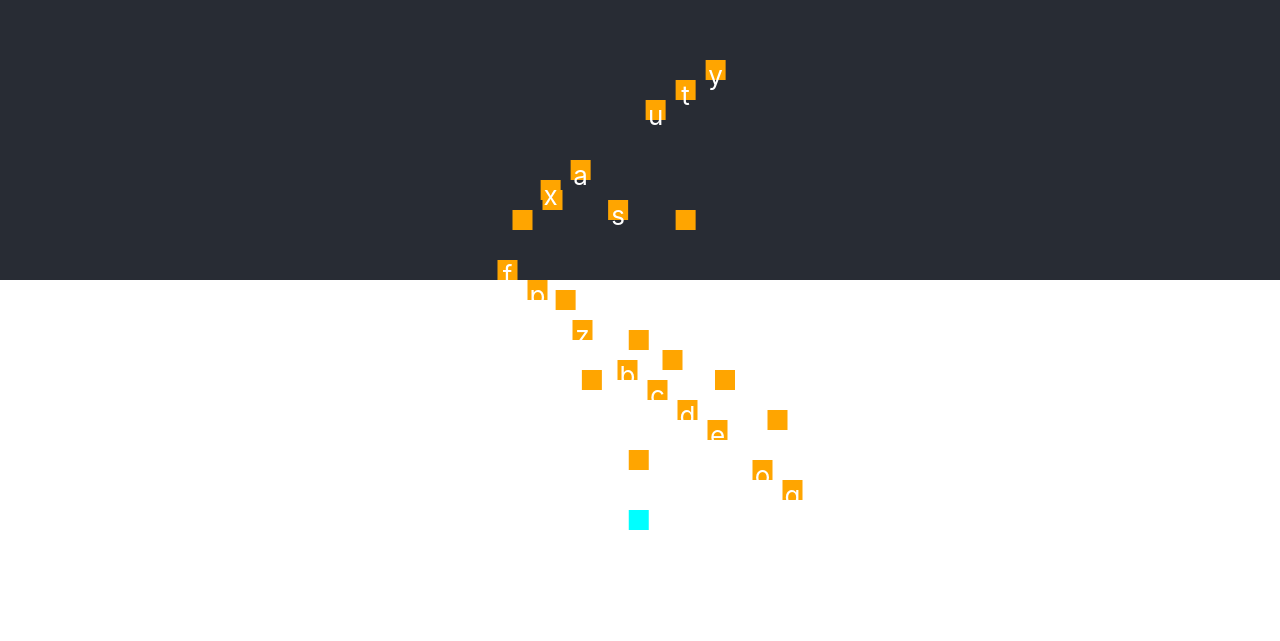
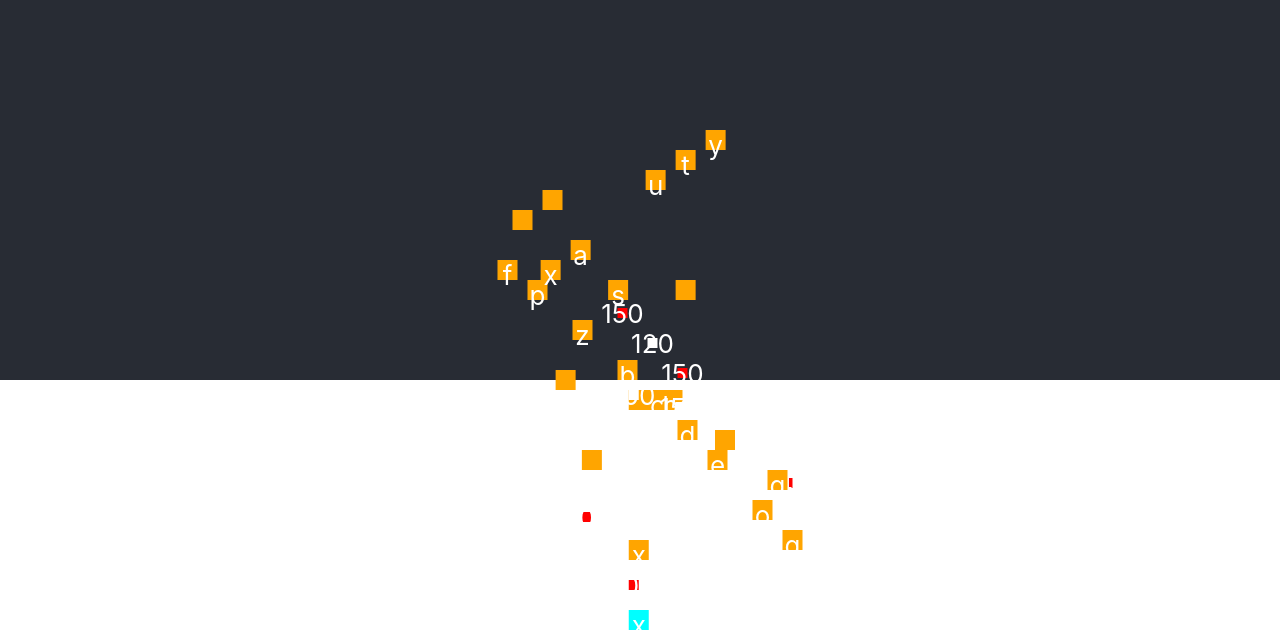
Before and after one commit to by-kitachan/react-tournament-board, a React (Vite) app: page / in a window 1280 px wide. Shown: the part 829-1470 px from the top of the page. Before the commit the page ends 1359 px from the top, so only its background shows below. Built offline with nearby package versions, Linux system fonts and the light colour scheme; what @linaria/core would draw is missing.

Commit message:
feat: Implement matchingResultRenderer

```diff
--- a/src/App.tsx
+++ b/src/App.tsx
@@ -19,10 +19,25 @@ function App() {
                   height: 20,
                 }}
               >
+                {props.match && props.match.winnerId}
                 {props.isLeaf && props.competitor.id}
               </div>
             )
           }
+          matchingResultRenderer={(props) => (
+            <div
+              style={{
+                backgroundColor: props.isWinner ? 'red' : 'white',
+                width: 10,
+                height: 10,
+                display: 'flex',
+                justifyContent: 'center',
+                alignItems: 'center',
+              }}
+            >
+              {props.result.score}
+            </div>
+          )}
           treeLinksLayerProps={{
             stroke: 'white',
             strokeLinejoin: 'round',
@@ -41,6 +56,38 @@ function App() {
               [{ id: 's' }, [{ id: 'a' }, { id: 'x' }]],
             ],
           ]}
+          matches={[
+            {
+              result: [
+                { id: 'o', score: 120 },
+                { id: 'q', score: 140 },
+              ],
+              winnerId: 'q',
+            },
+            {
+              result: [
+                { id: 'x', score: 200 },
+                { id: 'u', score: 150 },
+              ],
+              winnerId: ['x'],
+            },
+            {
+              result: [
+                { id: 'x', score: 100 },
+                { id: 'z', score: 100 },
+              ],
+              winnerId: 'x',
+            },
+            {
+              result: [
+                { id: 'b', score: 150 },
+                { id: 'c', score: 120 },
+                { id: 'd', score: 150 },
+                { id: 'e', score: 90 },
+              ],
+              winnerId: ['b', 'd'],
+            },
+          ]}
         />
       </header>
     </div>
--- a/src/components/TournamentBoard.tsx
+++ b/src/components/TournamentBoard.tsx
@@ -17,7 +17,9 @@ export const TournamentBoard = <
   T extends MatchingStructureItem = MatchingStructureItem
 >({
   competitor,
+  matches = [],
   nodeRenderer,
+  matchingResultRenderer,
   treeLinksLayerProps = {},
   direction = 'horizontal',
   boardSize = 500,
@@ -91,6 +93,7 @@ export const TournamentBoard = <
           layerProps={treeLinksLayerProps}
           {...{
             treeLayout,
+            matches,
             direction,
             boardSize,
             descenderLinkLengthRatio,
@@ -102,14 +105,17 @@ export const TournamentBoard = <
           }}
         />
       </SVGLayer>
-      {nodeRenderer && (
+      {(nodeRenderer || matchingResultRenderer) && (
         <NodeComponentsLayer
           treeNodeStatus={subTreeStatus || treeNodeStatus}
           {...{
             treeLayout,
+            matches,
             nodeRenderer,
+            matchingResultRenderer,
             direction,
             boardSize,
+            descenderLinkLengthRatio,
             leafDistance,
             groupDistance,
             leafPadding,
--- a/src/components/TournamentBoard/NodeComponentsLayer.tsx
+++ b/src/components/TournamentBoard/NodeComponentsLayer.tsx
@@ -4,6 +4,8 @@ import {
   MatchingStructureItem,
   TournamentBoardProps,
   NodeRendererProps,
+  MatchingResultItem,
+  MatchingResultRendererProps,
 } from '../../types';
 import { NodeStatus, TreeLayout } from './types';
 
@@ -30,12 +32,18 @@ const style = {
   `,
 };
 
-export const NodeComponentsLayer = <T extends MatchingStructureItem>({
+export const NodeComponentsLayer = <
+  T extends MatchingStructureItem,
+  U extends MatchingResultItem
+>({
   treeNodeStatus,
   treeLayout,
+  matches,
   nodeRenderer,
+  matchingResultRenderer,
   direction,
   boardSize,
+  descenderLinkLengthRatio,
   leafDistance,
   groupDistance,
   leafPadding,
@@ -43,11 +51,13 @@ export const NodeComponentsLayer = <T extends MatchingStructureItem>({
 }: {
   treeNodeStatus: NodeStatus<T> | [NodeStatus<T>, NodeStatus<T>];
   treeLayout: TreeLayout;
-} & Pick<
+} & Pick<TournamentBoardProps<T>, 'nodeRenderer' | 'matchingResultRenderer'> &
+  Pick<
     Required<TournamentBoardProps<T>>,
-  | 'nodeRenderer'
+    | 'matches'
     | 'direction'
     | 'boardSize'
+    | 'descenderLinkLengthRatio'
     | 'leafDistance'
     | 'groupDistance'
     | 'leafPadding'
@@ -71,8 +81,24 @@ export const NodeComponentsLayer = <T extends MatchingStructureItem>({
     }
   }, [treeNodeStatus, boardSize, rootPadding, leafPadding]);
 
-  const propsTree = useMemo((): NodeRendererProps<T> => {
-    const traverse = (n: NodeStatus<T>): NodeRendererProps<T> => {
+  const propsTree = useMemo((): NodeRendererProps<T, U> => {
+    const findMatch = ({ children }: { children?: NodeStatus<T>[] }) => {
+      return (
+        children &&
+        matches.find((match) => {
+          const block: number[] = [];
+          return match.result.every(({ id }) => {
+            const index = children.findIndex((node) =>
+              node.leafIds.includes(id),
+            );
+            const found = index >= 0 && !block.includes(index);
+            block.push(index);
+            return found;
+          });
+        })
+      );
+    };
+    const traverse = (n: NodeStatus<T>): NodeRendererProps<T, U> => {
       const { height, depth } = n;
       return n.children
         ? {
@@ -81,6 +107,7 @@ export const NodeComponentsLayer = <T extends MatchingStructureItem>({
             height,
             depth,
             children: n.children.map(traverse),
+            match: findMatch(n),
           }
         : {
             isLeaf: true,
@@ -97,6 +124,7 @@ export const NodeComponentsLayer = <T extends MatchingStructureItem>({
           height: rootHeight,
           depth: 0,
           children: treeNodeStatus.map(traverse),
+          match: findMatch({ children: treeNodeStatus }),
         }
       : {
           ...(traverse(treeNodeStatus) as NodeRendererProps<T> & {
@@ -104,28 +132,31 @@ export const NodeComponentsLayer = <T extends MatchingStructureItem>({
           }),
           isRoot: true,
         };
-  }, [treeNodeStatus, rootHeight]);
+  }, [treeNodeStatus, rootHeight, matches]);
 
   const UserComponent = useCallback(
     ({
       nodeProps,
+      matchResultProps,
       row,
       col,
+      matchingResultRow,
       inverse,
       transpose,
     }: {
       nodeProps: NodeRendererProps<T>;
+      matchResultProps?: MatchingResultRendererProps<U>;
       row: number;
       col: number;
+      matchingResultRow?: number;
       inverse?: boolean;
       transpose?: boolean;
     }) => {
-      const colTransposed = transpose ? treeLayout.treeSize - col : col;
-      return (
-        <div
-          className={style.node}
-          style={{
-            ...(direction === 'vertical'
+      if (!nodeRenderer && !matchingResultRenderer) {
+        return null;
+      }
+      const posStyle: React.CSSProperties =
+        direction === 'vertical'
           ? {
               ...(inverse ? { right: 0 } : { left: 0 }),
               top: -leafDistance / 2,
@@ -137,42 +168,80 @@ export const NodeComponentsLayer = <T extends MatchingStructureItem>({
               left: -leafDistance / 2,
               right: -leafDistance / 2,
               flexDirection: 'column',
-                }),
+            };
+      const colTransposed = transpose ? treeLayout.treeSize - col : col;
+      return (
+        <>
+          <div
+            className={style.node}
+            style={{
+              ...posStyle,
               transform:
                 direction === 'vertical'
                   ? `translate(${boardSize - row}px, ${colTransposed}px)`
                   : `translate(${colTransposed}px, ${row}px)`,
             }}
           >
-          {nodeRenderer(nodeProps)}
+            {nodeRenderer && nodeRenderer(nodeProps)}
           </div>
+          {matchingResultRenderer && matchResultProps && (
+            <div
+              className={style.node}
+              style={{
+                ...posStyle,
+                transform:
+                  direction === 'vertical'
+                    ? `translate(${
+                        boardSize - (matchingResultRow ?? row)
+                      }px, ${colTransposed}px)`
+                    : `translate(${colTransposed}px, ${matchingResultRow}px)`,
+              }}
+            >
+              {matchingResultRenderer(matchResultProps)}
+            </div>
+          )}
+        </>
       );
     },
-    [nodeRenderer, leafDistance, direction, boardSize, treeLayout],
+    [
+      nodeRenderer,
+      matchingResultRenderer,
+      leafDistance,
+      direction,
+      boardSize,
+      treeLayout,
+    ],
   );
 
   const NodeRenderer: React.VFC<{
     nodeStatus: NodeStatus<T>;
     nodeProps: NodeRendererProps<T>;
+    matchResultProps?: MatchingResultRendererProps<U>;
     colOffset: number;
     rowOffset: number;
     inverse?: boolean;
     transpose?: boolean;
     isRoot?: boolean;
+    isSubRoot?: boolean;
   }> = ({
     nodeStatus,
     nodeProps,
+    matchResultProps,
     colOffset,
     rowOffset,
     inverse,
     transpose,
     isRoot,
+    isSubRoot,
   }) => {
     const { size, treeWeight, height, depth } = nodeStatus;
     const col =
       colOffset +
       size * treeWeight +
       (depth === rootHeight ? groupDistance / 2 : 0);
+    const matchingResultRow = isSubRoot
+      ? rowOffset + (rootPadding / 4) * (inverse ? 1 : -1)
+      : rowOffset + stepSize * descenderLinkLengthRatio * (inverse ? 1 : -1);
     if (!nodeStatus.children) {
       return (
         <UserComponent
@@ -185,10 +254,11 @@ export const NodeComponentsLayer = <T extends MatchingStructureItem>({
           }}
           col={col}
           row={rowOffset + (inverse ? -leafPadding : leafPadding)}
-          {...{ inverse, transpose }}
+          {...{ matchResultProps, matchingResultRow, inverse, transpose }}
         />
       );
     }
+    // const match = findMatch(nodeStatus);
     const { children } = nodeStatus;
     const nextRowOffset = rowOffset + (inverse ? -stepSize : stepSize);
     const childrenOffset = children.reduce<number[]>(
@@ -197,21 +267,42 @@ export const NodeComponentsLayer = <T extends MatchingStructureItem>({
     );
     return (
       <>
-        {children.map((n, i) => (
+        {children.map((n, i) => {
+          const matchResult = nodeProps.match?.result.find(({ id }) =>
+            n.leafIds.includes(id),
+          );
+          const matchResultProps = matchResult && {
+            result: matchResult,
+            isWinner: !nodeProps.match?.winnerId
+              ? false
+              : Array.isArray(nodeProps.match.winnerId)
+              ? nodeProps.match.winnerId.some((id) => n.leafIds.includes(id))
+              : n.leafIds.includes(nodeProps.match.winnerId),
+            height: nodeProps.height,
+            depth: nodeProps.depth,
+          };
+          return (
             <NodeRenderer
               key={n.id}
               nodeStatus={n}
               nodeProps={nodeProps.children![i]}
               colOffset={colOffset + childrenOffset[i] - n.size}
               rowOffset={nextRowOffset}
-            {...{ inverse, transpose }}
+              {...{ matchResultProps, inverse, transpose }}
             />
-        ))}
+          );
+        })}
         {!isRoot && (
           <UserComponent
             col={col}
             row={rowOffset}
-            {...{ nodeProps, inverse, transpose }}
+            {...{
+              nodeProps,
+              matchResultProps,
+              matchingResultRow,
+              inverse,
+              transpose,
+            }}
           />
         )}
       </>
@@ -228,19 +319,39 @@ export const NodeComponentsLayer = <T extends MatchingStructureItem>({
     const rootCol =
       treeNodeStatus[0].size * treeNodeStatus[0].treeWeight +
       Math.max(topLeft - bottomLeft, 0);
+    // const match = findMatch({ children: treeNodeStatus });
+    const matchResultProps = treeNodeStatus.map(
+      ({ leafIds }) =>
+        propsTree.match && {
+          result: propsTree.match.result.find(({ id }) =>
+            leafIds.includes(id),
+          )!,
+          isWinner: !propsTree.match.winnerId
+            ? false
+            : Array.isArray(propsTree.match.winnerId)
+            ? propsTree.match.winnerId.some((id) => leafIds.includes(id))
+            : leafIds.includes(propsTree.match.winnerId),
+          height: propsTree.height,
+          depth: propsTree.depth,
+        },
+    );
     return (
       <div className={style.nodeComponentsLayer}>
         <NodeRenderer
           nodeStatus={treeNodeStatus[0]}
           nodeProps={propsTree.children![0]}
+          matchResultProps={matchResultProps[0]}
           colOffset={Math.max(topLeft - bottomLeft, 0)}
           rowOffset={(boardSize + rootPadding) / 2}
+          isSubRoot
         />
         <NodeRenderer
           nodeStatus={treeNodeStatus[1]}
           nodeProps={propsTree.children![1]}
+          matchResultProps={matchResultProps[1]}
           colOffset={Math.max(bottomRight - topRight, 0)}
           rowOffset={(boardSize - rootPadding) / 2}
+          isSubRoot
           inverse
           transpose
         />
@@ -268,7 +379,9 @@ export const NodeComponentsLayer = <T extends MatchingStructureItem>({
                 : `translate(${rootCol}px, ${boardSize / 2}px)`,
           }}
         >
+          {nodeRenderer && (
             <div className={style.bidiRootNode}>{nodeRenderer(propsTree)}</div>
+          )}
         </div>
       </div>
     );
--- a/src/components/TournamentBoard/TreeLinksLayer.tsx
+++ b/src/components/TournamentBoard/TreeLinksLayer.tsx
@@ -17,6 +17,7 @@ export const TreeLinksLayer: React.VFC<
     layerProps: React.SVGProps<SVGGElement>;
   } & Pick<
     Required<TournamentBoardProps>,
+    | 'matches'
     | 'direction'
     | 'boardSize'
     | 'descenderLinkLengthRatio'
@@ -30,6 +31,7 @@ export const TreeLinksLayer: React.VFC<
   treeNodeStatus,
   treeLayout,
   layerProps,
+  matches,
   direction,
   boardSize,
   descenderLinkLengthRatio,
```
Also changed, not shown: src/types.ts (+34 -2 lines). Lines whose indentation alone changed are shown as unchanged.
